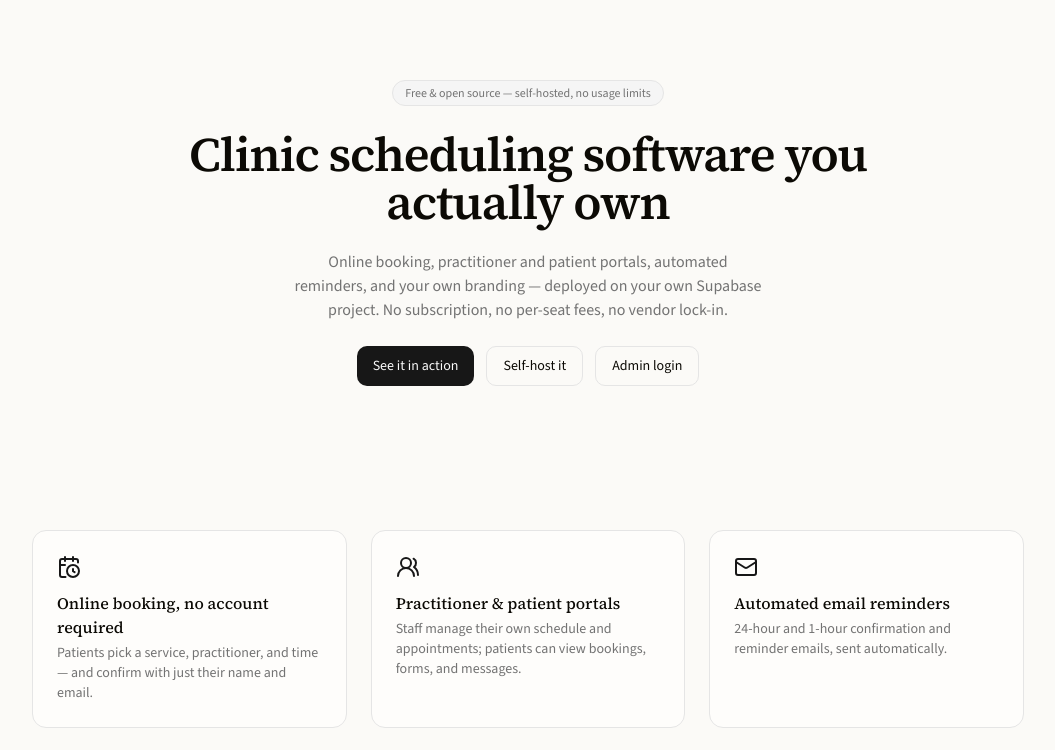
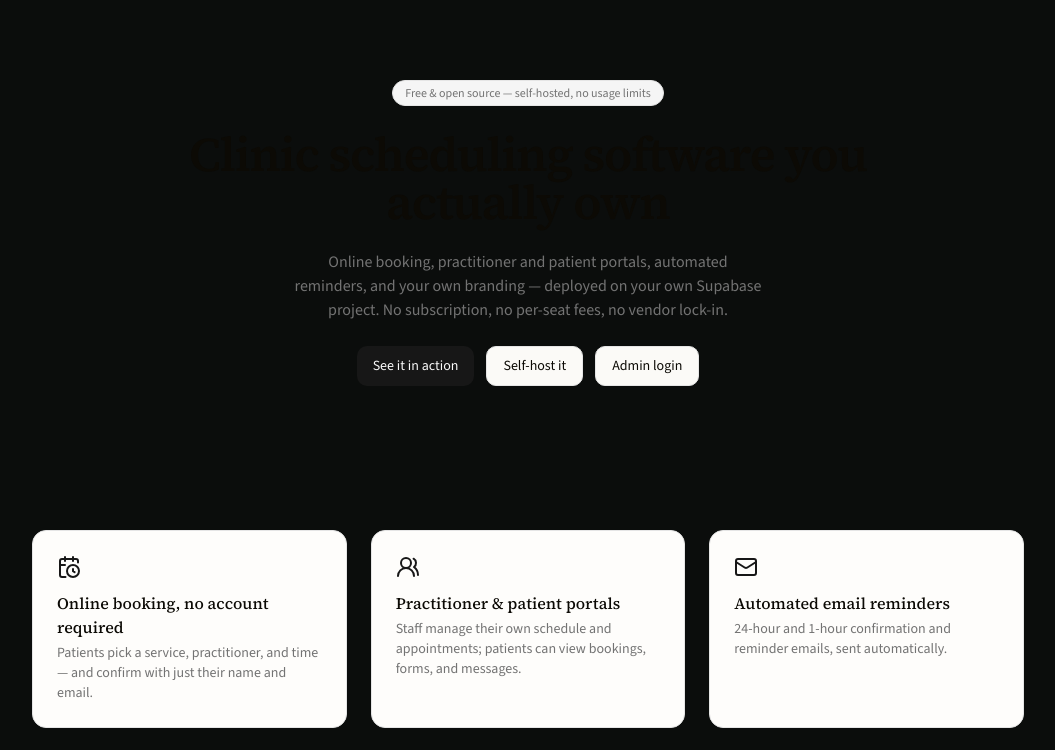
Before and after one commit to bajerskim11-eng/ClinicBook, a Next.js app: page / in a window 1280 px wide. Shown: the top 750 px of the page, without its empty margins (112-1167 px from the left). Built offline with nearby package versions, Linux system fonts and the light colour scheme.

Commit message:
Apply Chillera Clinic visual identity

```diff
--- a/src/app/page.tsx
+++ b/src/app/page.tsx
@@ -1,13 +1,4 @@
 import { Hero } from "@/components/landing/Hero"
 import { FeatureGrid } from "@/components/landing/FeatureGrid"
 import { Footer } from "@/components/landing/Footer"
-
-export default function Home() {
-  return (
-    <div className="flex flex-1 flex-col">
-      <Hero />
-      <FeatureGrid />
-      <Footer />
-    </div>
-  )
-}
+export default function Home(){return <div className="flex min-h-screen flex-col bg-[#0b0d0c]"><Hero/><FeatureGrid/><Footer/></div>}
```
